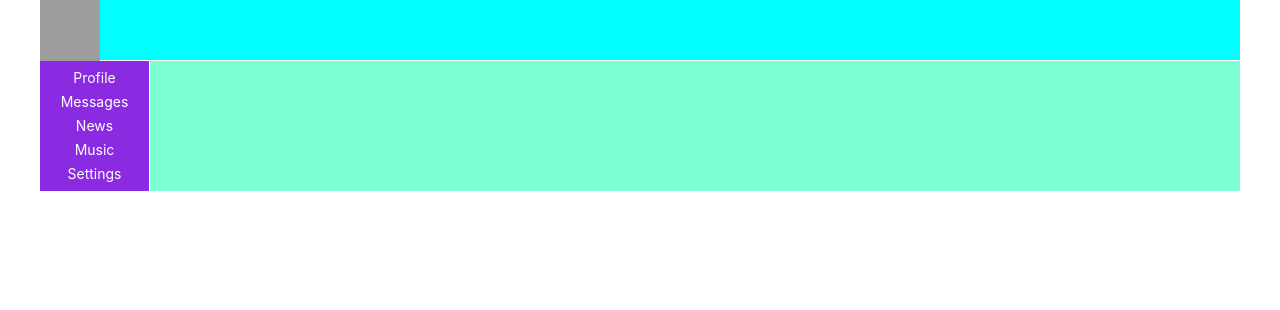
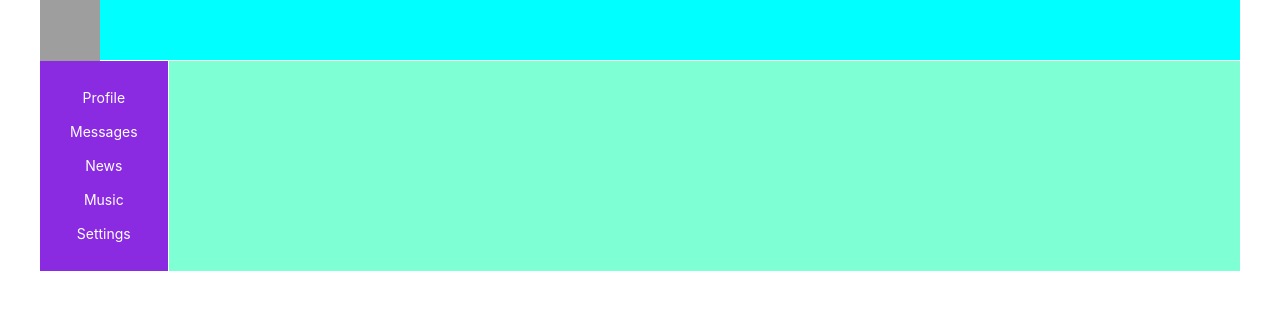
Before and after one commit to Red6eard/my_app, a React (Create React App) app: page / in a window 1280 px wide. Shown: the top 310 px of the page. Built offline with nearby package versions, Linux system fonts and the light colour scheme; grey boxes are pictures that could not be loaded.

Commit message:
добавлены стили для активного компонента nav

```diff
--- a/src/components/Nav/Nav.jsx
+++ b/src/components/Nav/Nav.jsx
@@ -7,20 +7,20 @@
 const Nav = () => {
   return (
     <nav className={style.nav}>
-      <div className={`${style.item} ${style.center}`}>
-        <NavLink to="/profile">Profile</NavLink>
+      <div className={`${style.center}`}>
+        <NavLink to="/profile"className={navData => navData.isActive ? style.active : style.item} >Profile</NavLink>
       </div>
-      <div className={`${style.item} ${style.center}`}>
-        <NavLink to="/dialogs">Messages</NavLink>
+      <div className={` ${style.center}`}>
+        <NavLink to="/dialogs" className={navData => navData.isActive ? style.active : style.item}>Messages</NavLink>
       </div>
-      <div className={`${style.item} ${style.center}`}>
-        <NavLink to="/news">News</NavLink>
+      <div className={`${style.center}`}>
+        <NavLink to="/news" className={navData => navData.isActive ? style.active : style.item}>News</NavLink>
       </div>
-      <div className={`${style.item} ${style.center}`}>
-        <NavLink to="/music">Music</NavLink>
+      <div className={`${style.center}`}>
+        <NavLink to="/music" className={navData => navData.isActive ? style.active : style.item}>Music</NavLink>
       </div>
-      <div className={`${style.item} ${style.center}`}>
-        <NavLink to="/settings">Settings</NavLink>
+      <div className={`${style.center}`}>
+        <NavLink to="/settings" className={navData => navData.isActive ? style.active : style.item}>Settings</NavLink>
       </div>
     </nav>
   );
--- a/src/components/Nav/Nav.module.css
+++ b/src/components/Nav/Nav.module.css
@@ -1,16 +1,18 @@
 .nav {
     grid-area: nav;
     background-color: blueviolet;
+    padding: 20px;
 }
 
 .center {
+    padding: 10px;
     text-align: center;
 }
 
 .item {
-    margin: 10px;
+    color: white;
 }
 
-.item a {
-    color: white;
+.active {
+    color: gold;
 }
```
